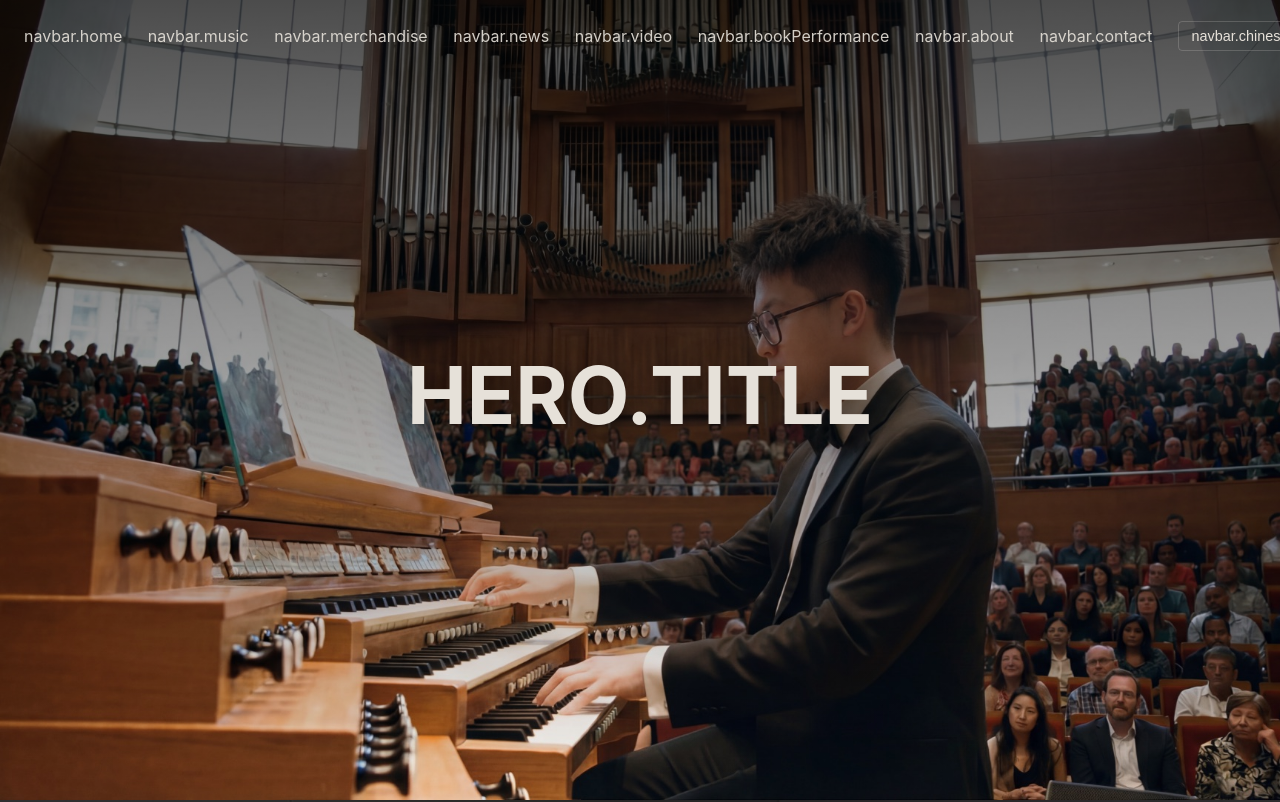
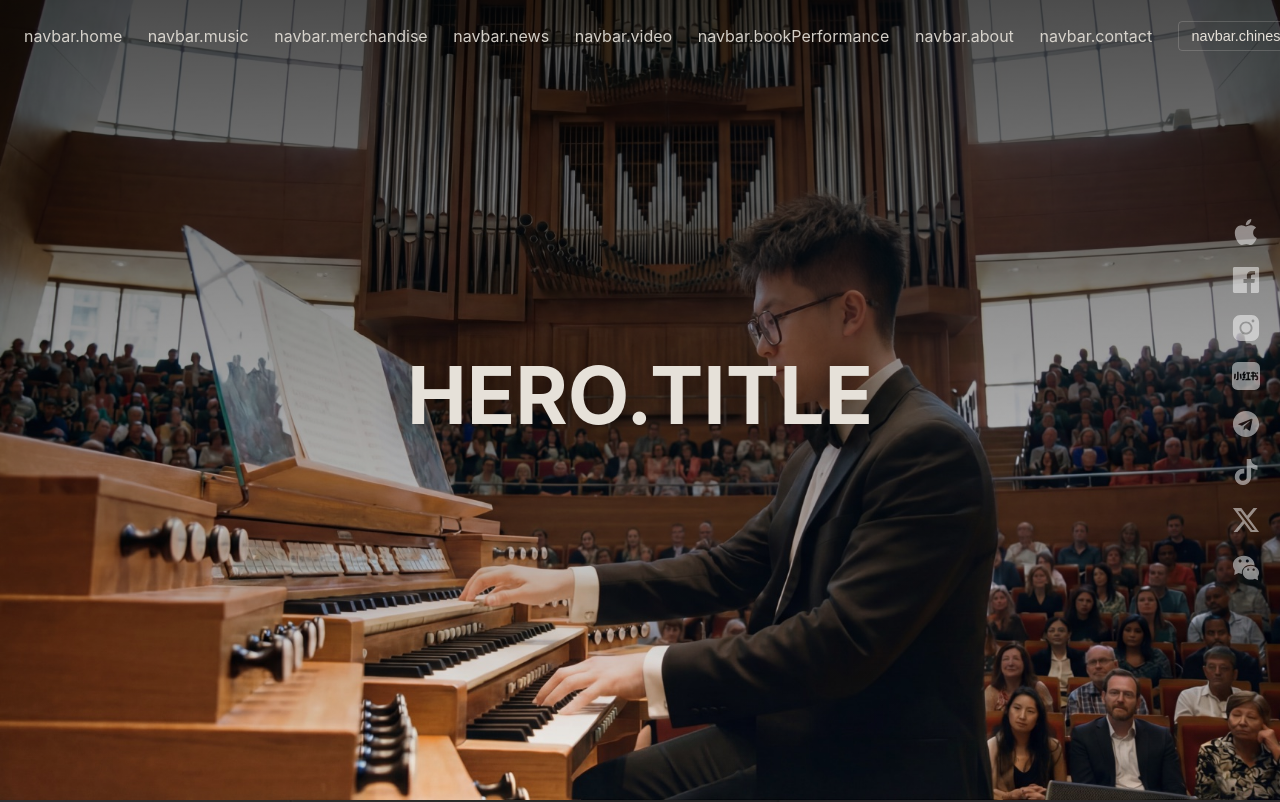
Before and after one commit to kimitinorganist/kimitinorganist.github.io, a Next.js app: page /en/ in a window 1280 px wide. Shown: the top 802 px of the page. Built offline with nearby package versions, Linux system fonts and the light colour scheme.

Commit message:
homepage social icons

```diff
--- a/src/app/[locale]/page.tsx
+++ b/src/app/[locale]/page.tsx
@@ -5,6 +5,7 @@ import PerformanceSection from '../../components/PerformanceGrid/PerformanceGrid
 import MusicSection from '../../components/MusicSection/MusicSection';
 import NewsSection from '../../components/NewsSection/NewsSection';
 import VideoGrid from '../../components/VideoGrid/VideoGrid';
+import SocialIcons from '../../components/SocialIcons/SocialIcons';
 import Footer from '../../components/Footer/Footer';
 
 const locales = ['en', 'zh'];
@@ -24,6 +25,7 @@ export default function Home() {
       <NewsSection />
       <VideoGrid />
       <Footer />
+      <SocialIcons />
     </>
   );
 }
--- a/src/app/globals.scss
+++ b/src/app/globals.scss
@@ -9,6 +9,7 @@
 @import '../components/MusicSection/MusicSection.scss';
 @import '../components/NewsSection/NewsSection.scss';
 @import '../components/VideoGrid/VideoGrid.scss';
+@import '../components/SocialIcons/SocialIcons.scss';
 @import '../components/Footer/Footer.scss';
 
 /* Global reset + base styles */
--- /dev/null
+++ b/src/components/SocialIcons/SocialIcons.scss
@@ -0,0 +1,42 @@
+.social-icons {
+  position: fixed;
+  top: 50%;
+  right: 20px;
+  transform: translateY(-50%);
+  display: flex;
+  flex-direction: column;
+  gap: 20px;
+  z-index: 100;
+
+  &__link {
+    display: inline-flex;
+    align-items: center;
+    justify-content: center;
+    width: 28px;
+    height: 28px;
+    opacity: 0.5;
+    transition: transform 0.3s ease, opacity 0.3s ease;
+
+    &:hover {
+      transform: translateX(-5px);
+      opacity: 1;
+    }
+  }
+
+  &__icon {
+    width: 100%;
+    height: 100%;
+    object-fit: contain;
+  }
+
+  // 响应式设计
+  @media (max-width: 768px) {
+    right: 10px;
+    gap: 15px;
+
+    &__link {
+      width: 24px;
+      height: 24px;
+    }
+  }
+}
--- /dev/null
+++ b/src/components/SocialIcons/SocialIcons.tsx
@@ -0,0 +1,83 @@
+'use client';
+
+import React from 'react';
+import './SocialIcons.scss';
+
+interface SocialIcon {
+  name: string;
+  src: string;
+  alt: string;
+  url: string;
+}
+
+const SocialIcons: React.FC = () => {
+  const socialIcons: SocialIcon[] = [
+    {
+      name: 'apple',
+      src: '/icons/apple.svg',
+      alt: 'Apple',
+      url: '#',
+    },
+    {
+      name: 'facebook',
+      src: '/icons/facebook.svg',
+      alt: 'Facebook',
+      url: '#',
+    },
+    {
+      name: 'instagram',
+      src: '/icons/instagram.svg',
+      alt: 'Instagram',
+      url: '#',
+    },
+    {
+      name: 'redbook',
+      src: '/icons/redbook.svg',
+      alt: 'Red Book',
+      url: 'https://www.xiaohongshu.com/user/profile/5f93f224000000000101f415',
+    },
+    {
+      name: 'telegram',
+      src: '/icons/telegram.svg',
+      alt: 'Telegram',
+      url: '#',
+    },
+    {
+      name: 'tiktok',
+      src: '/icons/tiktok.svg',
+      alt: 'TikTok',
+      url: 'https://www.douyin.com/user/MS4wLjABAAAABsgLtxWm5TObmVTb_0hupDEUpZkwOnoRADJr7C7KWFo',
+    },
+    {
+      name: 'twitter-x',
+      src: '/icons/twitter-x.svg',
+      alt: 'Twitter X',
+      url: '#',
+    },
+    {
+      name: 'wechat',
+      src: '/icons/wechat.svg',
+      alt: 'WeChat',
+      url: '#',
+    },
+  ];
+
+  return (
+    <div className="social-icons">
+      {socialIcons.map((icon) => (
+        <a
+          key={icon.name}
+          href={icon.url}
+          target="_blank"
+          rel="noopener noreferrer"
+          className="social-icons__link"
+          aria-label={icon.alt}
+        >
+          <img src={icon.src} alt={icon.alt} className="social-icons__icon" />
+        </a>
+      ))}
+    </div>
+  );
+};
+
+export default SocialIcons;
```
